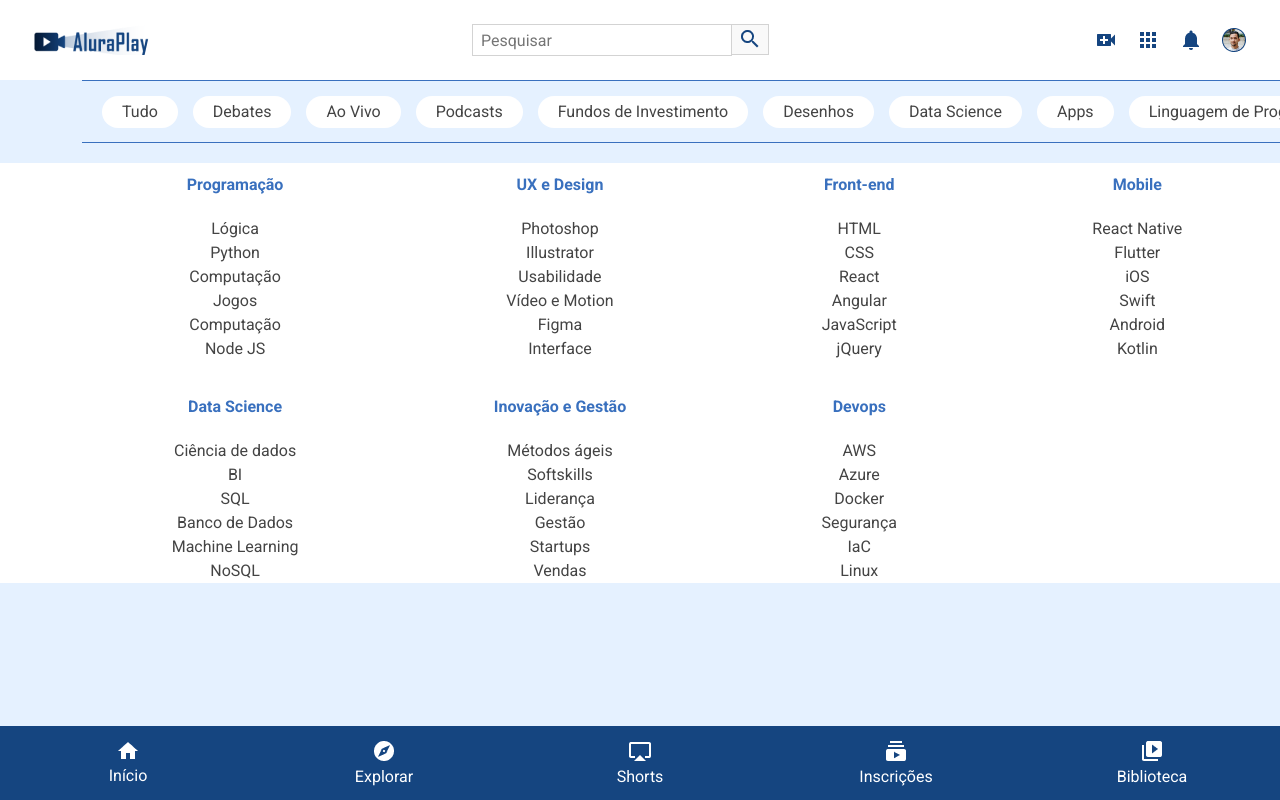
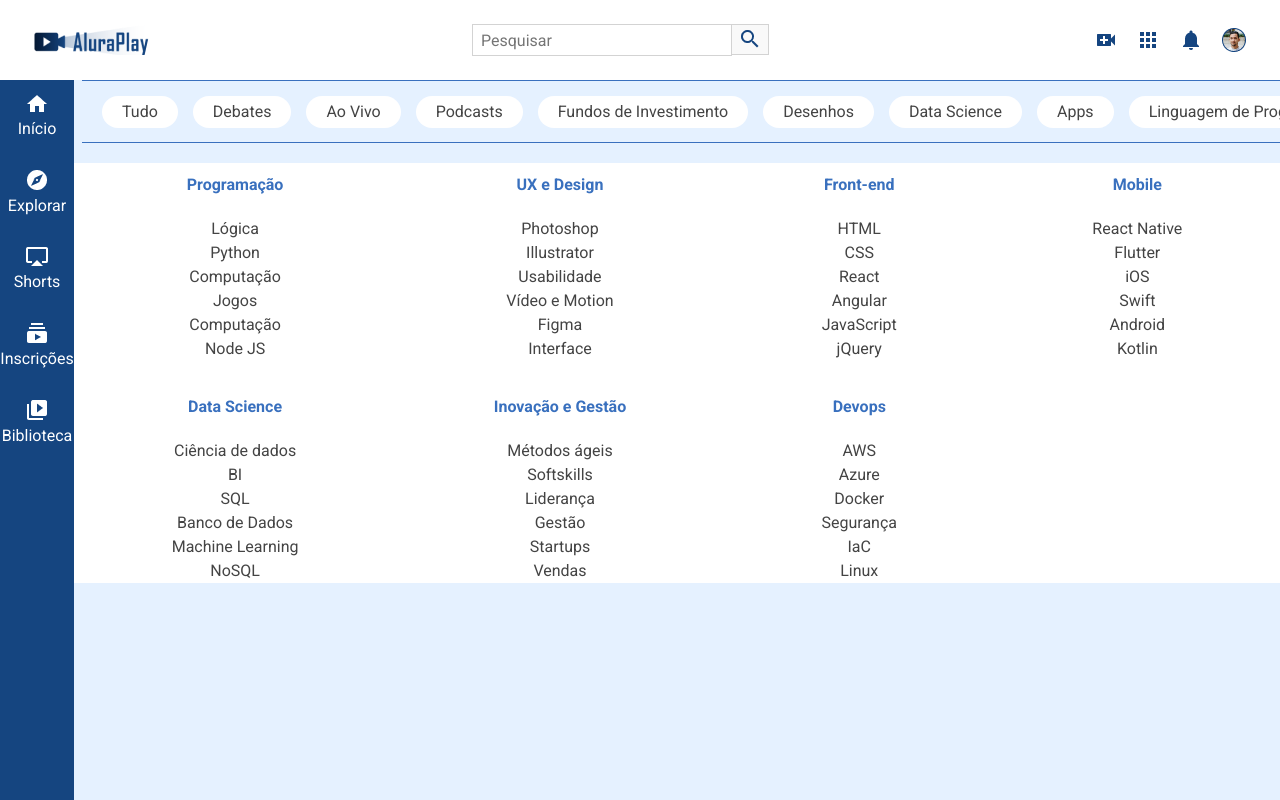
Before and after one commit to luizjralura/AluraPlay, a plain HTML site: page index.html in a window 1280 px wide. Drawn offline with Linux system fonts and the light colour scheme.

Commit message:
Menu tablet

```diff
--- a/css/flexbox.css
+++ b/css/flexbox.css
@@ -74,4 +74,18 @@
         justify-content: space-between;
     }
 
+    .menu__container {
+        left: 0;
+        height: auto;
+        width: 74px;
+        top: 80px;
+    }
+
+    .menu__lista {
+        flex-direction: column;
+        justify-content: flex-start;
+        padding-top: 15px;
+        gap: 33px;
+    }
+
 }
```
